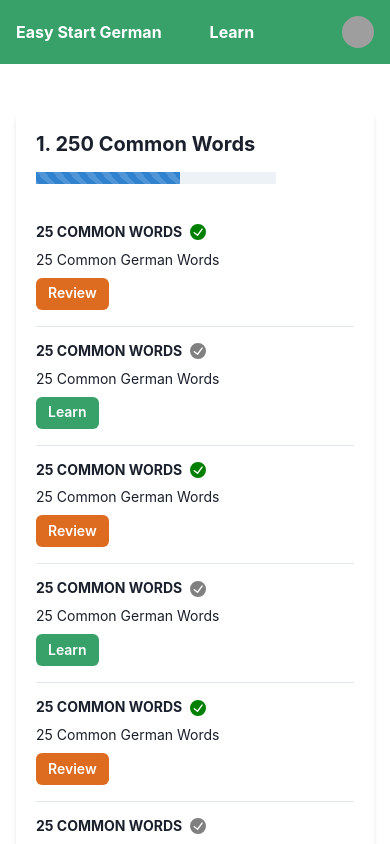
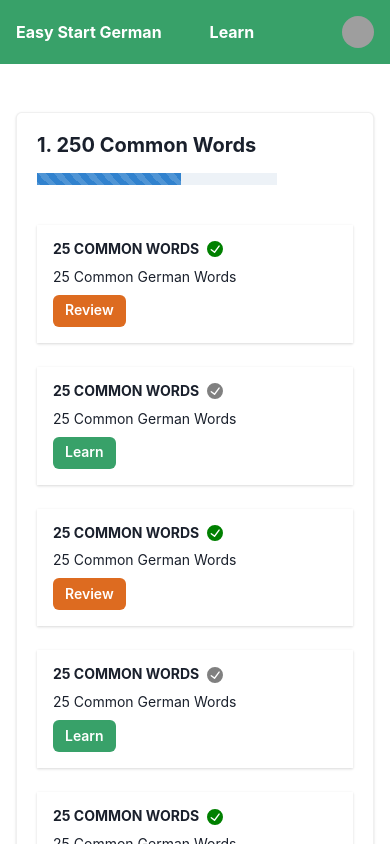
Before and after one commit to hsk-kr/easy-german-start, a React (Vite) app: page /learn in a window 390 px wide. Shown: the top 844 px of the page. Built offline with nearby package versions, Linux system fonts and the light colour scheme; grey boxes are pictures that could not be loaded.

Commit message:
add: change cards layout, responsive design
- There was much space left on the right side since cards were organized vertically. grid layout looks more fit and makes users easier to look at all the items all in one view.

- applied responsive design in footer flex direction and the number of cards.

```diff
--- a/src/components/Footer/index.tsx
+++ b/src/components/Footer/index.tsx
@@ -9,10 +9,17 @@ function Footer() {
         <Box
           display="flex"
           alignItems="center"
+          flexDirection={{
+            base: 'column',
+            lg: 'row',
+          }}
           columnGap={4}
-          justifyContent="space-between"
+          justifyContent={{
+            base: 'center',
+            lg: 'space-between',
+          }}
         >
-          <Text>
+          <Text align="center">
             Easy Start German - Just Follow Instructions and Get Confident!
           </Text>
           <Link to="https://github.com/hsk-kr" target="_blank">
--- a/src/components/QuizSection/index.tsx
+++ b/src/components/QuizSection/index.tsx
@@ -5,11 +5,10 @@ import {
   CardHeader,
   Tooltip,
   Heading,
-  Stack,
-  StackDivider,
   Text,
   Button,
   Progress,
+  Grid,
 } from '@chakra-ui/react';
 import { CheckCircleIcon } from '@chakra-ui/icons';
 
@@ -26,7 +25,7 @@ interface QuizSectionItemProps {
 
 function QuizSection({ title, items }: QuizSectionProps) {
   return (
-    <Card boxShadow="md">
+    <Card border="1px solid black" borderColor="blackAlpha.100">
       <CardHeader>
         <Box display="flex" flexDir="column" rowGap={4}>
           <Heading size="md">{title}</Heading>
@@ -36,11 +35,19 @@ function QuizSection({ title, items }: QuizSectionProps) {
         </Box>
       </CardHeader>
       <CardBody>
-        <Stack divider={<StackDivider />} spacing="4">
+        <Grid
+          templateColumns={[
+            'repeat(1, 1fr)',
+            'repeat(2, 1fr)',
+            'repeat(2, 1fr)',
+            'repeat(4, 1fr)',
+          ]}
+          gap={6}
+        >
           {items?.map((item, itemIdx) => (
             <QuizSectionItem key={itemIdx} {...item} />
           ))}
-        </Stack>
+        </Grid>
       </CardBody>
     </Card>
   );
@@ -57,7 +64,7 @@ function QuizSectionItem({ title, desc, done = false }: QuizSectionItemProps) {
   };
 
   return (
-    <Box>
+    <Box boxShadow="base" p={4}>
       <Box display="flex" columnGap={2} alignItems="center">
         <Heading size="xs" textTransform="uppercase">
           {title}
```
